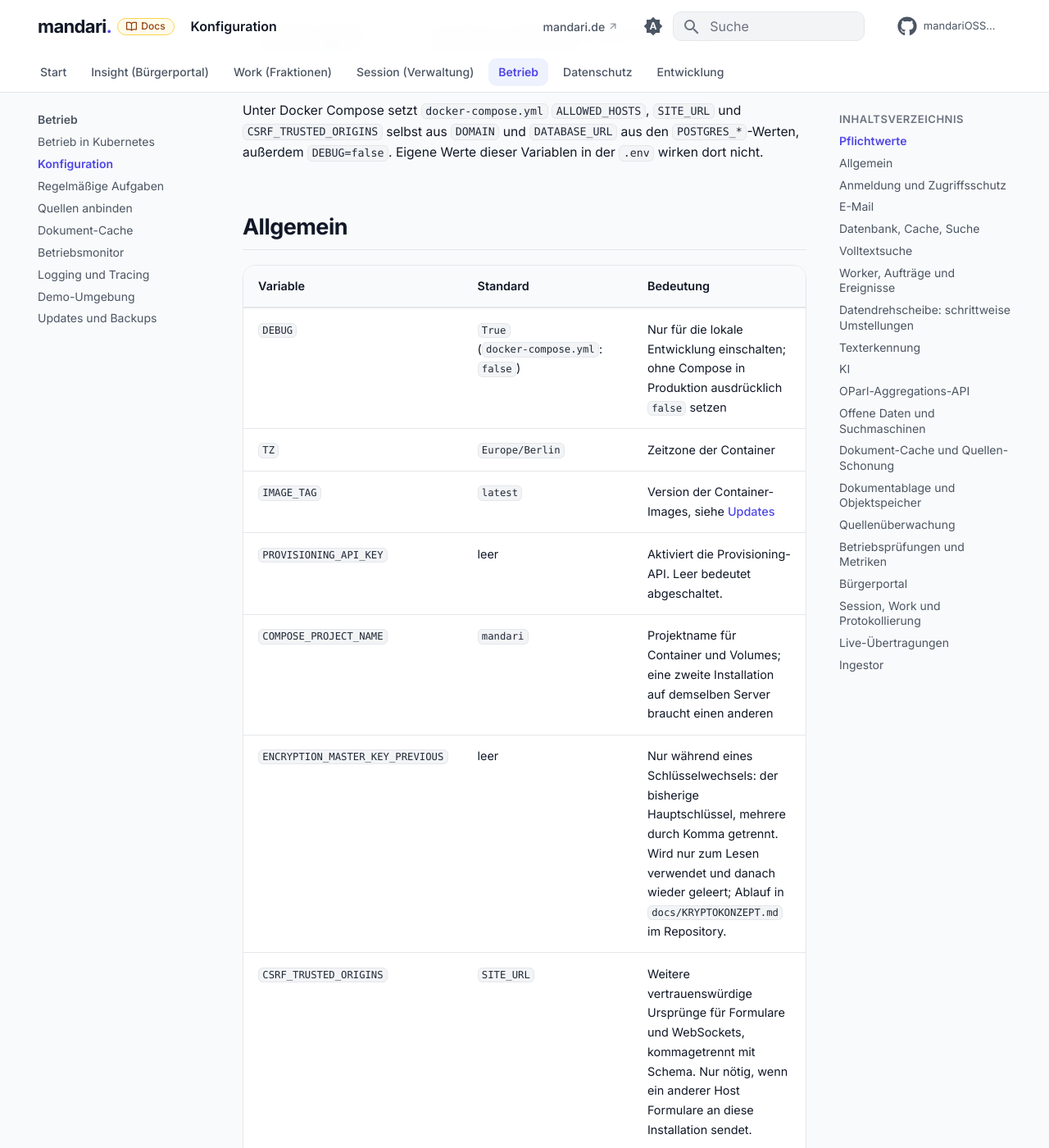
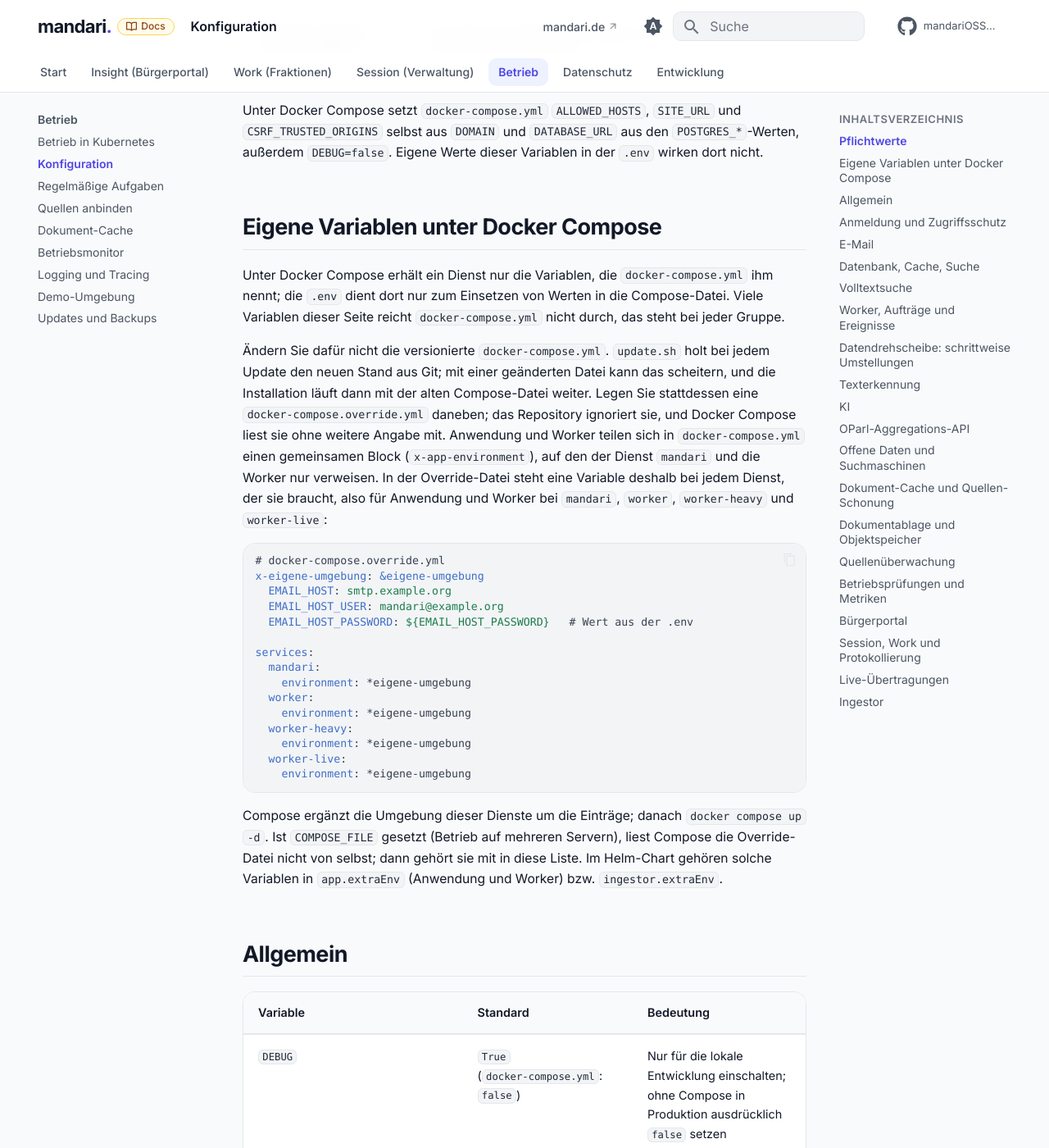
Before and after one commit to mandariOSS/docs, an MkDocs documentation site: the page built from docs/betrieb/konfiguration.md, in a window 1280 px wide and 1400 px high, scrolled down 1092 px. Shown: the whole window at 82% size. Built offline with MkDocs 1.6.1 and Material for MkDocs 9.7.7, drawn with Linux system fonts in a browser that asks for light colours; comment, search, counter and statistics services are not loaded; some of the changed text lies outside the part shown.

Commit message:
Prüfhinweise: WWW-Authenticate und request_id genau, eigene Variablen per docker-compose.override.yml (mandari#966)

````diff
--- a/docs/betrieb/konfiguration.md
+++ b/docs/betrieb/konfiguration.md
@@ -22,6 +22,32 @@ mandari wird über Umgebungsvariablen konfiguriert, in der Docker-Installation
 
 Unter Docker Compose setzt `docker-compose.yml` `ALLOWED_HOSTS`, `SITE_URL` und `CSRF_TRUSTED_ORIGINS` selbst aus `DOMAIN` und `DATABASE_URL` aus den `POSTGRES_*`-Werten, außerdem `DEBUG=false`. Eigene Werte dieser Variablen in der `.env` wirken dort nicht.
 
+## Eigene Variablen unter Docker Compose { #eigene-variablen }
+
+Unter Docker Compose erhält ein Dienst nur die Variablen, die `docker-compose.yml` ihm nennt; die `.env` dient dort nur zum Einsetzen von Werten in die Compose-Datei. Viele Variablen dieser Seite reicht `docker-compose.yml` nicht durch, das steht bei jeder Gruppe.
+
+Ändern Sie dafür nicht die versionierte `docker-compose.yml`. `update.sh` holt bei jedem Update den neuen Stand aus Git; mit einer geänderten Datei kann das scheitern, und die Installation läuft dann mit der alten Compose-Datei weiter. Legen Sie stattdessen eine `docker-compose.override.yml` daneben; das Repository ignoriert sie, und Docker Compose liest sie ohne weitere Angabe mit. Anwendung und Worker teilen sich in `docker-compose.yml` einen gemeinsamen Block (`x-app-environment`), auf den der Dienst `mandari` und die Worker nur verweisen. In der Override-Datei steht eine Variable deshalb bei jedem Dienst, der sie braucht, also für Anwendung und Worker bei `mandari`, `worker`, `worker-heavy` und `worker-live`:
+
+```yaml
+# docker-compose.override.yml
+x-eigene-umgebung: &eigene-umgebung
+  EMAIL_HOST: smtp.example.org
+  EMAIL_HOST_USER: mandari@example.org
+  EMAIL_HOST_PASSWORD: ${EMAIL_HOST_PASSWORD}   # Wert aus der .env
+
+services:
+  mandari:
+    environment: *eigene-umgebung
+  worker:
+    environment: *eigene-umgebung
+  worker-heavy:
+    environment: *eigene-umgebung
+  worker-live:
+    environment: *eigene-umgebung
+```
+
+Compose ergänzt die Umgebung dieser Dienste um die Einträge; danach `docker compose up -d`. Ist `COMPOSE_FILE` gesetzt (Betrieb auf mehreren Servern), liest Compose die Override-Datei nicht von selbst; dann gehört sie mit in diese Liste. Im Helm-Chart gehören solche Variablen in `app.extraEnv` (Anwendung und Worker) bzw. `ingestor.extraEnv`.
+
 ## Allgemein
 
 | Variable | Standard | Bedeutung |
@@ -40,7 +66,7 @@ Unter Docker Compose setzt `docker-compose.yml` `ALLOWED_HOSTS`, `SITE_URL` und
 | `DEMO_INSTANCE` | `false` | Macht die Installation zur öffentlichen Demo: kein Mailversand, keine KI, Passwort, zweiter Faktor und Konto nicht änderbar. Nie in einer Installation mit echten Daten setzen, siehe [Demo-Umgebung](demo-umgebung.md). |
 | `DEMO_PASSWORD` | leer | Nur mit `DEMO_INSTANCE`: festes Passwort aller Demo-Konten |
 
-Unter Docker Compose wirken aus dieser Tabelle `TZ` und `ENCRYPTION_MASTER_KEY_PREVIOUS`, die `docker-compose.yml` an die Dienste weiterreicht, sowie `IMAGE_TAG` und `COMPOSE_PROJECT_NAME`, die die Compose-Datei selbst liest; `DEBUG` steht dort fest auf `false`. Die übrigen tragen Sie unter Docker Compose im Abschnitt `x-app-environment` ein, im Helm-Chart in `app.extraEnv`; ein Eintrag nur in der `.env` wirkt nicht.
+Unter Docker Compose wirken aus dieser Tabelle `TZ` und `ENCRYPTION_MASTER_KEY_PREVIOUS`, die `docker-compose.yml` an die Dienste weiterreicht, sowie `IMAGE_TAG` und `COMPOSE_PROJECT_NAME`, die die Compose-Datei selbst liest; `DEBUG` steht dort fest auf `false`. Die übrigen tragen Sie unter Docker Compose in einer `docker-compose.override.yml` (siehe [Eigene Variablen unter Docker Compose](#eigene-variablen)) ein, im Helm-Chart in `app.extraEnv`; ein Eintrag nur in der `.env` wirkt nicht.
 
 ## Anmeldung und Zugriffsschutz
 
@@ -55,7 +81,7 @@ Unter Docker Compose wirken aus dieser Tabelle `TZ` und `ENCRYPTION_MASTER_KEY_P
 | `SECURE_HSTS_SECONDS` | `31536000` | Dauer des HSTS-Headers in Sekunden (nur ohne `DEBUG`) |
 | `SECURE_SSL_REDIRECT` | `false` | Umleitung auf HTTPS durch Django; im Standard übernimmt das der Proxy |
 
-Keine dieser Variablen reicht `docker-compose.yml` durch. Im Standard gilt also die Pflicht zum zweiten Faktor; abweichende Werte gehören in `x-app-environment` bzw. `app.extraEnv`. Für die Bedienung siehe [Konto und Sicherheit](../work/konto-und-sicherheit.md).
+Keine dieser Variablen reicht `docker-compose.yml` durch. Im Standard gilt also die Pflicht zum zweiten Faktor; abweichende Werte gehören unter Docker Compose in einer `docker-compose.override.yml` (siehe [Eigene Variablen unter Docker Compose](#eigene-variablen)), im Helm-Chart in `app.extraEnv`. Für die Bedienung siehe [Konto und Sicherheit](../work/konto-und-sicherheit.md).
 
 ## E-Mail
 
@@ -75,7 +101,7 @@ Den SMTP-Zugang pflegen Sie am einfachsten im Admin in den Systemeinstellungen;
 | `INSIGHT_ALERT_EMAILS` | leer | Kommagetrennte Empfänger für Betriebsalarme. Ersatzweise `INSIGHT_MODERATION_EMAILS`, sonst alle Superuser. |
 | `INSIGHT_MODERATION_EMAILS` | leer | Kommagetrennte Empfänger für Moderationshinweise der Ratsfragen |
 
-`docker-compose.yml` reicht von diesen nur `DEFAULT_FROM_EMAIL`, `EMAIL_MESSAGE_ID_DOMAIN`, `MAIL_QUEUE`, `MAIL_QUEUE_MAX_BYTES` und `INSIGHT_ALERT_EMAILS` durch. Für den SMTP-Zugang unter Docker Compose deshalb die Systemeinstellungen nutzen oder die `EMAIL_*`-Variablen in `x-app-environment` eintragen.
+`docker-compose.yml` reicht von diesen nur `DEFAULT_FROM_EMAIL`, `EMAIL_MESSAGE_ID_DOMAIN`, `MAIL_QUEUE`, `MAIL_QUEUE_MAX_BYTES` und `INSIGHT_ALERT_EMAILS` durch. Für den SMTP-Zugang unter Docker Compose deshalb die Systemeinstellungen nutzen oder die `EMAIL_*`-Variablen in einer `docker-compose.override.yml` (siehe [Eigene Variablen unter Docker Compose](#eigene-variablen)) eintragen.
 
 ## Datenbank, Cache, Suche
 
@@ -108,7 +134,7 @@ Den SMTP-Zugang pflegen Sie am einfachsten im Admin in den Systemeinstellungen;
 | `POSTGRES_SHARED_PRELOAD_LIBRARIES` | `pg_stat_statements` | vorab geladene Erweiterungen; leer setzen schaltet die Abfragestatistik ab |
 | `WEBSITE_DB`, `WEBSITE_SECRET_KEY` | `mandari_website`, `SECRET_KEY` | Datenbank und Schlüssel der Website |
 
-Die `DB_POOL*`- und `DB_CONN_MAX_AGE`-Werte und `ELASTICSEARCH_AUTO_INDEX` reicht `docker-compose.yml` nicht an die Anwendung weiter; abweichende Werte gehören in `x-app-environment` bzw. `app.extraEnv`.
+Die `DB_POOL*`- und `DB_CONN_MAX_AGE`-Werte und `ELASTICSEARCH_AUTO_INDEX` reicht `docker-compose.yml` nicht an die Anwendung weiter; abweichende Werte gehören unter Docker Compose in einer `docker-compose.override.yml` (siehe [Eigene Variablen unter Docker Compose](#eigene-variablen)), im Helm-Chart in `app.extraEnv`.
 
 ## Volltextsuche
 
````
Also changed, not shown: docs/api/probleme.md (+2 -2 lines), docs/betrieb/index.md (+2 -2 lines).
